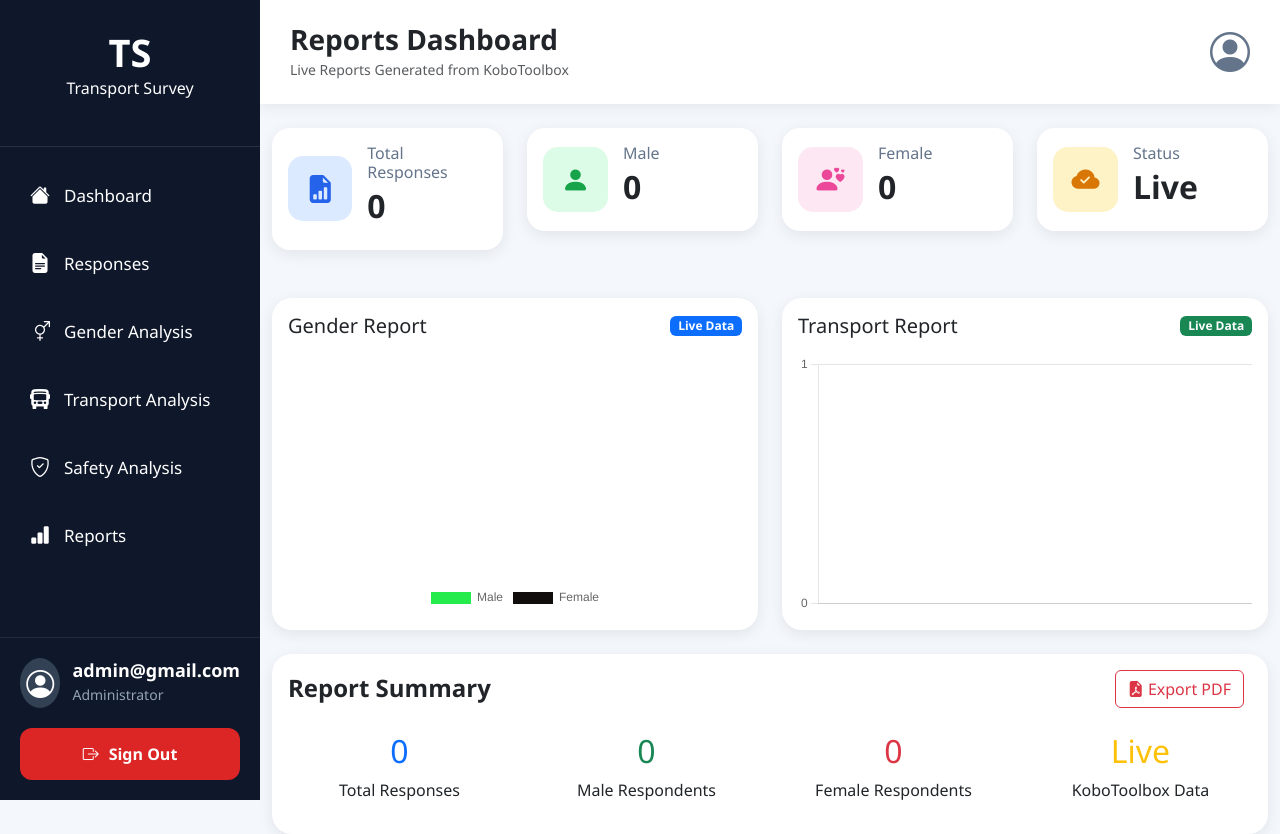
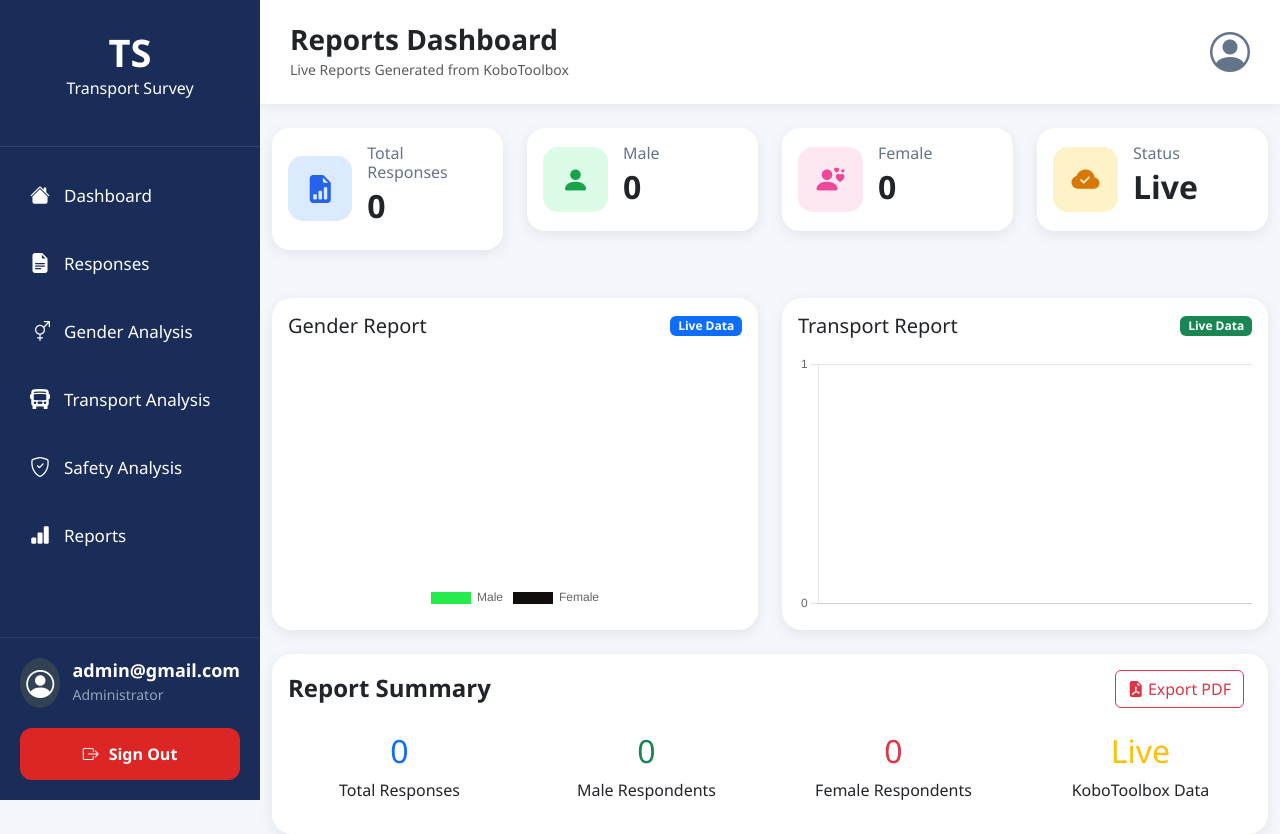
Before and after one commit to enockpaulo006-hash/Transposport-surveys, a Django app: page /reports/ in a window 1280 px wide. Run offline with Django 5.2, Linux system fonts and the light colour scheme; a user stored in the database is signed in; data that the repository does not hold is empty.

Commit message:
Update style.css

```diff
--- a/transport_survey/dashboard/static/dashboard/css/style.css
+++ b/transport_survey/dashboard/static/dashboard/css/style.css
@@ -12,7 +12,7 @@ body{
     position:fixed;
     left:0;
     top:0;
-    background:#0f172a;
+    background:#1a2d58;
     color:white;
     overflow-y:auto;
 }
```
